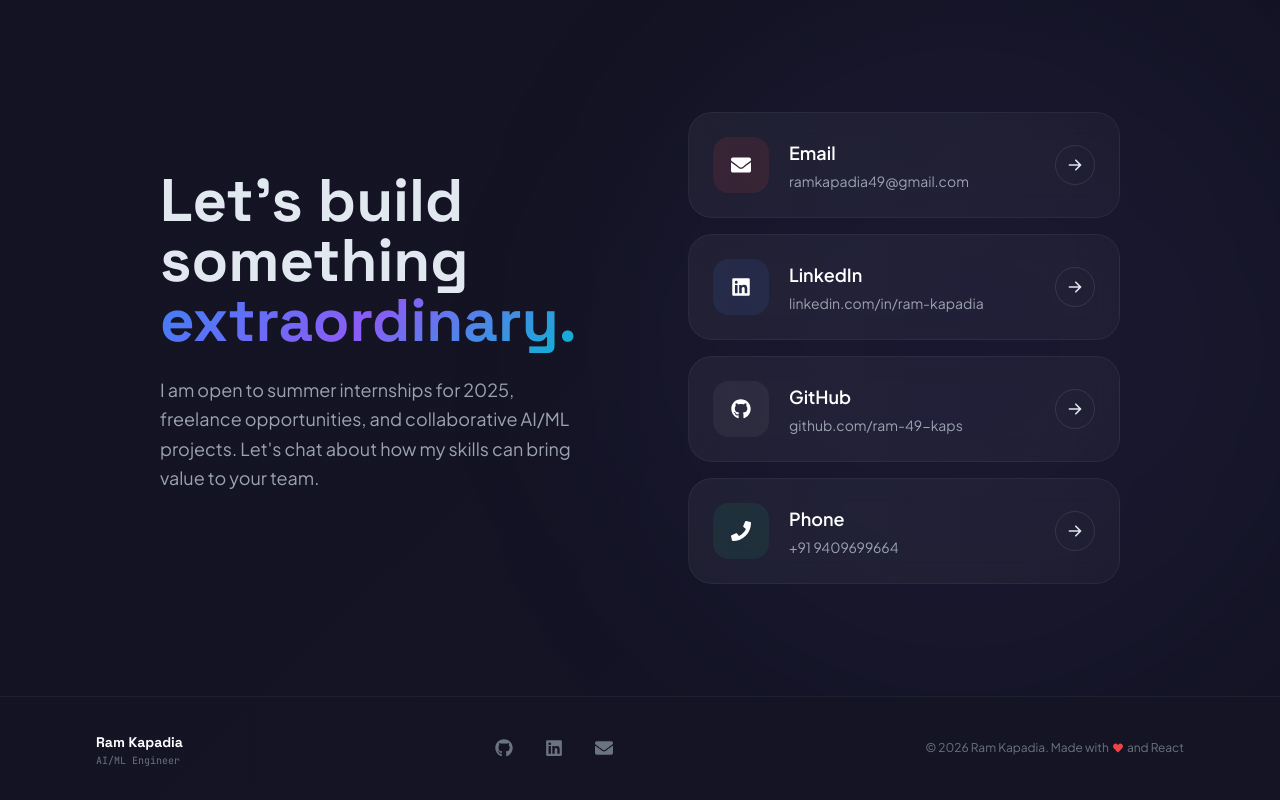
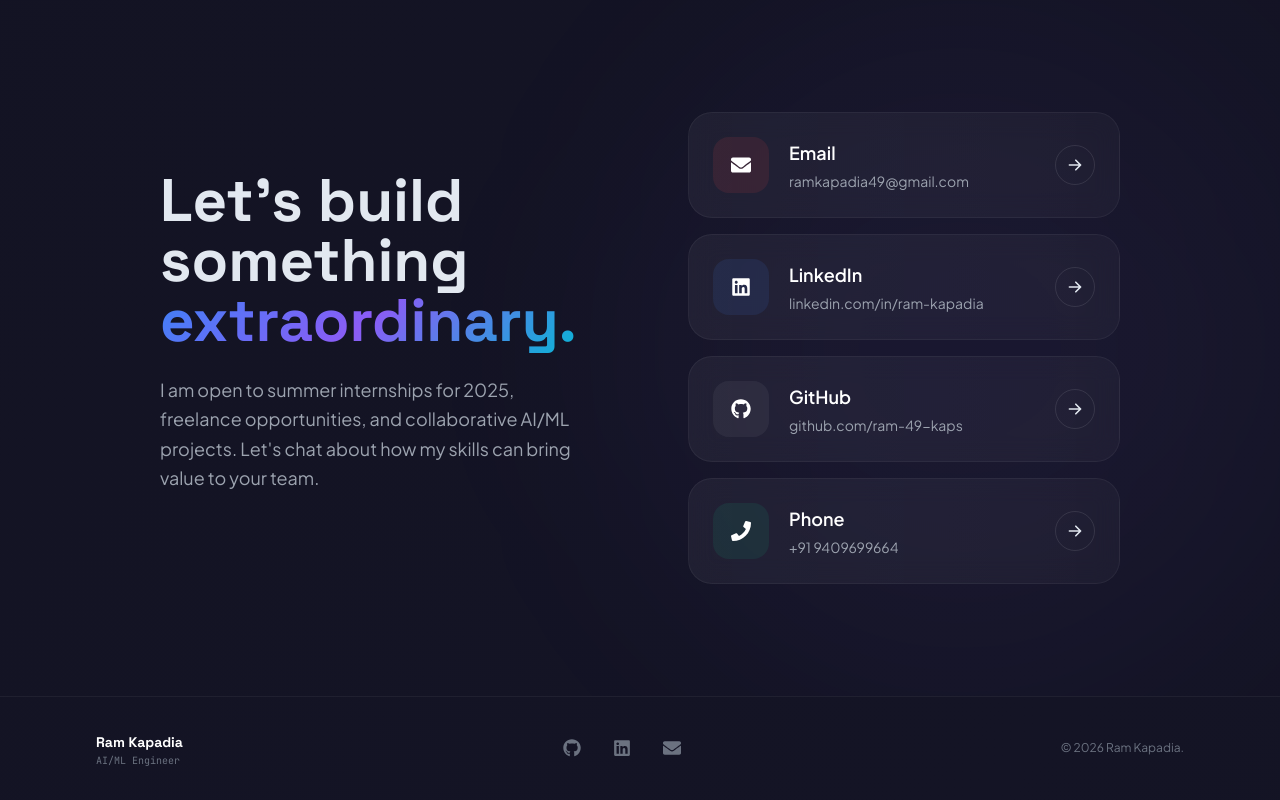
Before and after one commit to ram-49-kaps/RamKapadia_Portfolio, a React (Vite) app: page / in a window 1280 px wide. Shown: the part 7565-8365 px from the top of the page. Built offline with nearby package versions, Linux system fonts and the light colour scheme.

Commit message:
Update footer copyright text

```diff
--- a/src/components/Footer.jsx
+++ b/src/components/Footer.jsx
@@ -37,7 +37,7 @@ const Footer = () => {
 
           {/* Copyright */}
           <p className="text-gray-500 text-xs flex items-center gap-1">
-            © {currentYear} Ram Kapadia. Made with <FaHeart className="text-red-500 text-[10px]" /> and React
+            © {currentYear} Ram Kapadia.
           </p>
         </div>
       </div>
```
